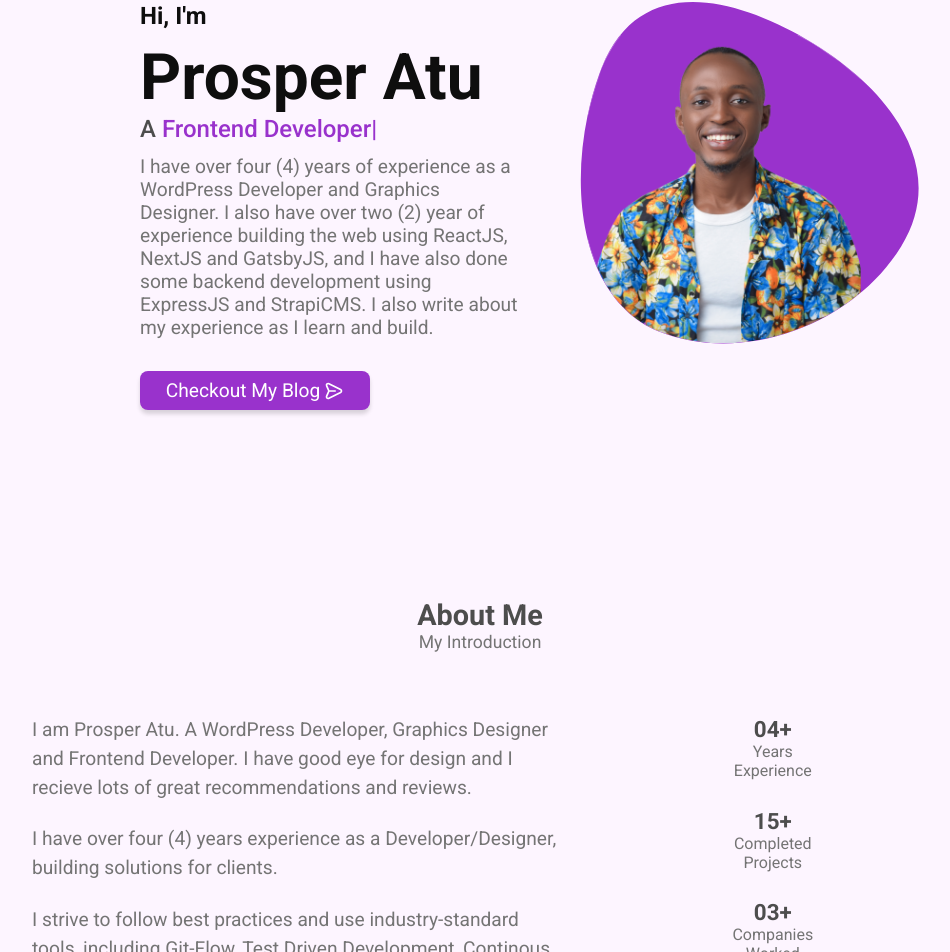
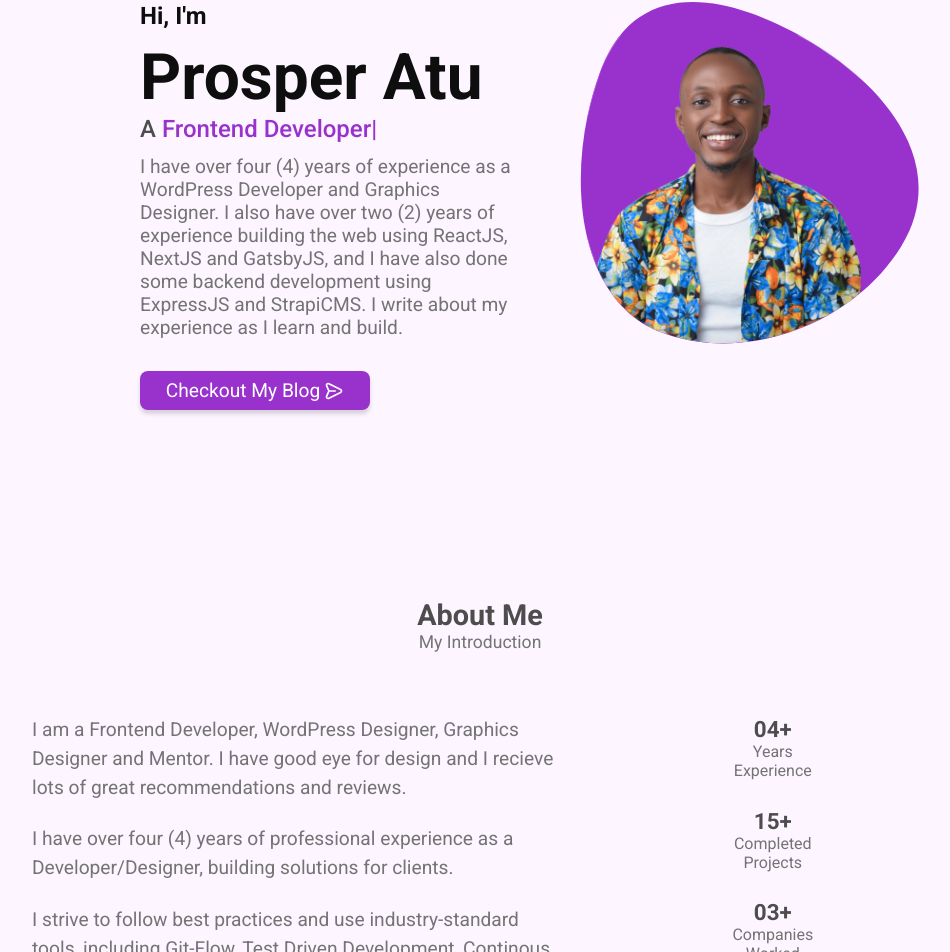
Before and after one commit to prosper74/My-React-Portfolio, a React (Create React App) app: page / in a window 1280 px wide. Shown: the part 139-1091 px from the top of the page, without its empty margins (160-1110 px from the left). Built offline with nearby package versions, Linux system fonts and the light colour scheme; some icons are missing.

Commit message:
Made few corrections in about page

```diff
--- a/src/pages/about/About.jsx
+++ b/src/pages/about/About.jsx
@@ -18,13 +18,13 @@ function About({ themeIcon }) {
       <div className="aboutContainer container grid">
         <div className="aboutDescription">
           <p>
-            I am Prosper Atu. A WordPress Developer, Graphics Designer and
-            Frontend Developer. I have good eye for design and I recieve lots of
+            I am a Frontend Developer, WordPress Designer, Graphics
+            Designer and Mentor. I have good eye for design and I recieve lots of
             great recommendations and reviews.
           </p>
           <br />
           <p>
-            I have over four (4) years experience as a Developer/Designer,
+            I have over four (4) years of professional experience as a Developer/Designer,
             building solutions for clients.
           </p>
           <br />
--- a/src/pages/home/Home.jsx
+++ b/src/pages/home/Home.jsx
@@ -81,10 +81,10 @@ function Home({ themeIcon }) {
               </h3>
               <p className="description">
                 I have over four (4) years of experience as a WordPress
-                Developer and Graphics Designer. I also have over two (2) year
+                Developer and Graphics Designer. I also have over two (2) years
                 of experience building the web using ReactJS, NextJS and
                 GatsbyJS, and I have also done some backend development using
-                ExpressJS and StrapiCMS. I also write about my experience as I
+                ExpressJS and StrapiCMS. I write about my experience as I
                 learn and build.
               </p>
               <a
```
